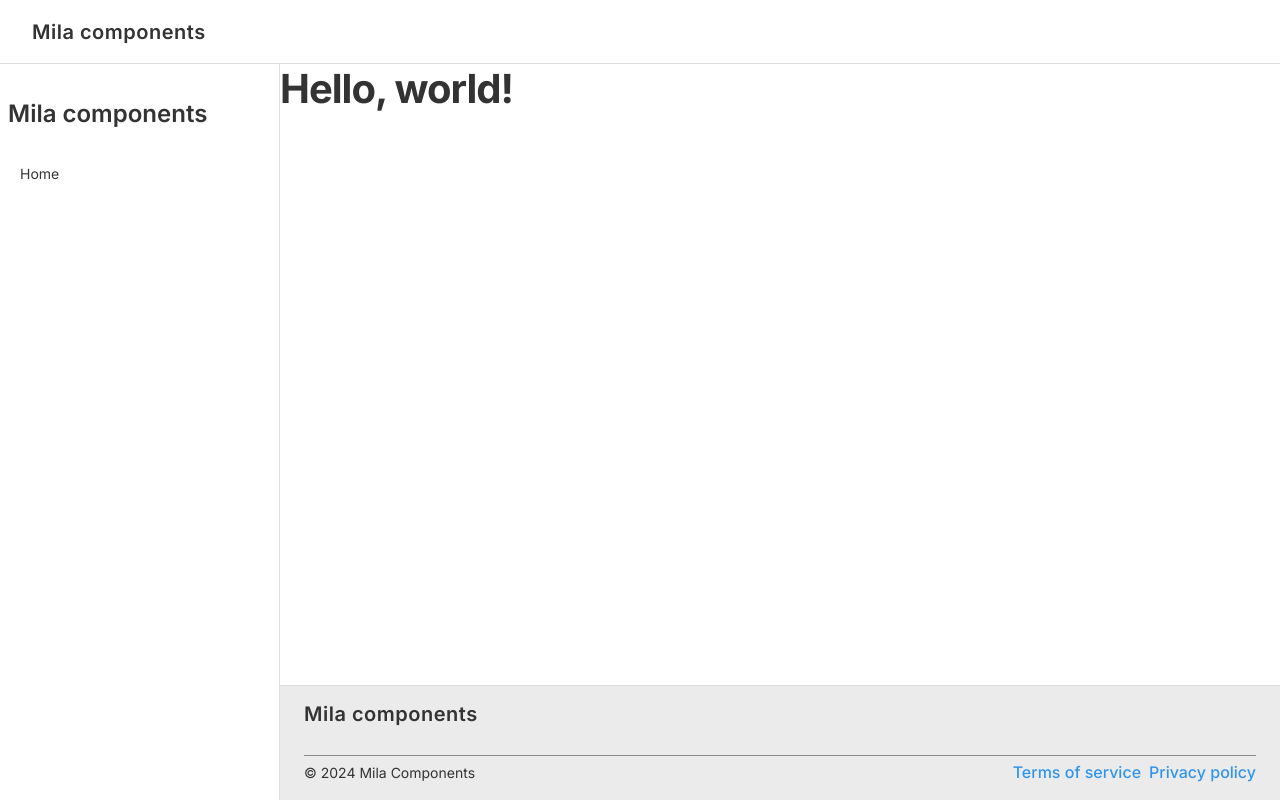
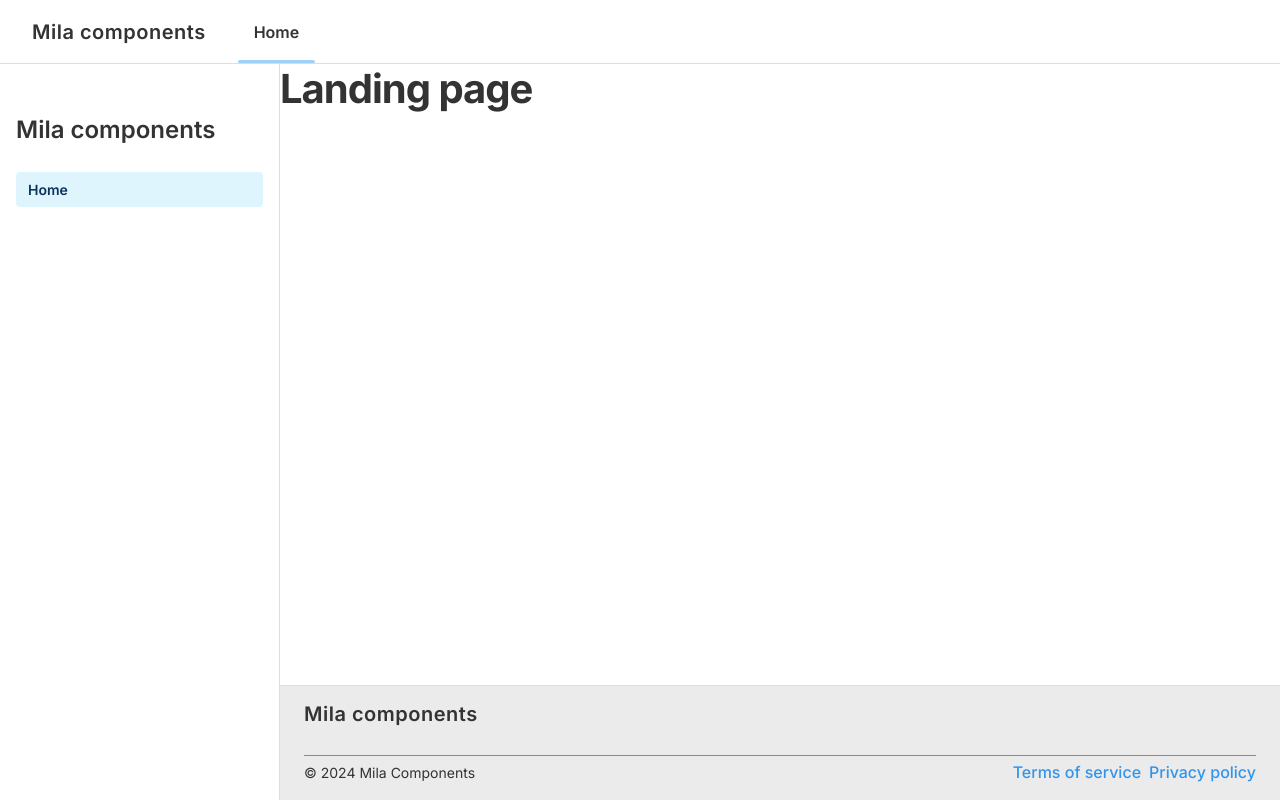
Before and after one commit to GomezIvann/mila-components, a Next.js app in the folder apps/web/: page / in a window 1280 px wide. Built offline with nearby package versions, Linux system fonts and the light colour scheme.

Commit message:
Updates on the site for testing

```diff
--- a/apps/web/app/layout.tsx
+++ b/apps/web/app/layout.tsx
@@ -1,31 +1,32 @@
-"use client"
+"use client";
 
-import { Inter } from 'next/font/google';
+import { Inter } from "next/font/google";
 import type { Metadata } from "next";
 import "./globals.css";
 import { ApplicationLayout } from "@gomezivann/mila-components";
+import { usePathname } from "next/navigation";
 
 // export const metadata: Metadata = {
 //   title: "Mila components",
 //   description: "Mila components is a humble library of reusable components developed as a final master thesis.",
 // };
 
-const inter = Inter({ subsets: ['latin'] });
+const inter = Inter({ subsets: ["latin"] });
 
 export default function RootLayout({
   children,
 }: Readonly<{
   children: React.ReactNode;
 }>) {
+  const pathname = usePathname();
+
   return (
     <html lang="en">
       <body className={`${inter.className} antialiased`}>
         <ApplicationLayout
           header={
             <ApplicationLayout.Header
-              navigationLinks={[
-                { label: "Home", href: "/" },
-              ]}
+              links={[{ label: "Home", href: "/", selected: pathname === "/" }]}
               onNavigate={() => {
                 console.log("Navigate");
               }}
@@ -42,6 +43,7 @@ export default function RootLayout({
                 {
                   label: "Home",
                   href: "/",
+                  selected: pathname === "/",
                 },
               ]}
               onNavigate={() => {
@@ -70,6 +72,3 @@ export default function RootLayout({
     </html>
   );
 }
-function localFont(arg0: { src: string; variable: string; }) {
-  throw new Error("Function not implemented.");
-}
--- a/apps/web/app/page.tsx
+++ b/apps/web/app/page.tsx
@@ -1,17 +1,7 @@
-"use client"
+"use client";
 
 import { Heading } from "@gomezivann/mila-components";
 
-// const MainContainer = styled.div`
-//   margin: 80px auto;
-//   max-width: 1124px;
-//   padding: 0 5%;
-
-//   @media (max-width: ${responsiveSizes.laptop}px) {
-//     margin: 80px 32px;
-//   }
-// `;
-
 export default function Home() {
-  return <Heading level={1}>Hello, world!</Heading>;
+  return <Heading level={1}>Landing page</Heading>;
 }
--- a/packages/ui/src/application-layout/side-navigation/side-navigation.tsx
+++ b/packages/ui/src/application-layout/side-navigation/side-navigation.tsx
@@ -13,7 +13,7 @@ const StyledSideNavigation = styled.nav`
   box-sizing: border-box;
   margin: 0;
   border-right: 1px solid ${alias.color.primaryBorder};
-  padding: ${space[16]} ${space[8]};
+  padding: ${space[32]} ${space[16]};
   display: flex;
   flex-direction: column;
   gap: ${space[8]};
```
